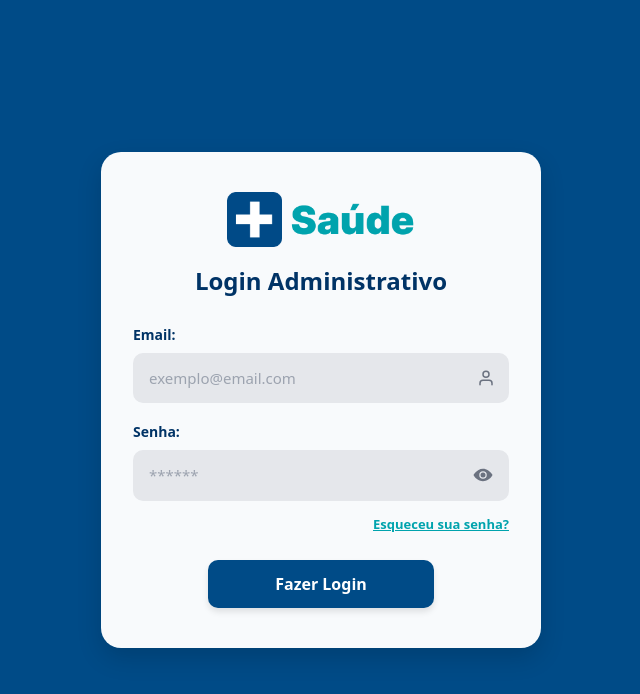
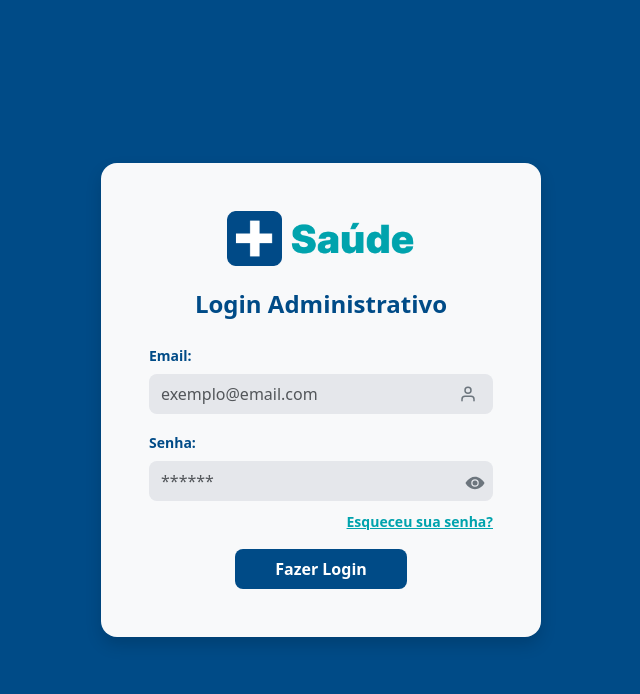
Before and after one commit to Samelafarias/Gerenciamento-de-clinicas, a React (Vite) app in the folder frontend-clinic/: page / in a window 1280 px wide. Shown: the top 694 px of the page, without its empty margins (319-959 px from the left). Built offline with nearby package versions, Linux system fonts and the light colour scheme.

Commit message:
refactor: converte Login e EmConstrucao de styled-components para Bootstrap

```diff
--- a/frontend-clinic/src/pages/EmConstrucao.tsx
+++ b/frontend-clinic/src/pages/EmConstrucao.tsx
@@ -1,93 +1,7 @@
 import React from "react";
-import styled from "styled-components";
 import { FiArrowLeft } from "react-icons/fi";
 import { FaTools } from "react-icons/fa";
 import { useNavigate } from "react-router-dom";
-
-const Container = styled.div`
-  display: flex;
-  flex-direction: column;
-  align-items: center;
-  justify-content: center;
-  min-height: 100dvh;
-  width: 100%;
-  text-align: center;
-  padding: 24px 16px;
-  background-color: #f9fafb;
-  box-sizing: border-box;
-`;
-
-const IconWrapper = styled.div`
-  background-color: #e0f7fa;
-  color: #00a3ad;
-  width: 100px;
-  height: 100px;
-  border-radius: 50%;
-  display: flex;
-  align-items: center;
-  justify-content: center;
-  margin-bottom: 24px;
-  font-size: 48px;
-  box-shadow: 0 4px 15px rgba(36, 210, 233, 0.2);
-
-  @media (max-width: 768px) {
-    width: 80px;
-    height: 80px;
-    font-size: 36px;
-    margin-bottom: 20px;
-  }
-`;
-
-const Title = styled.h1`
-  font-size: 28px;
-  color: #004B87;
-  margin-bottom: 12px;
-  font-weight: 700;
-
-  @media (max-width: 768px) {
-    font-size: 22px;
-  }
-`;
-
-const Description = styled.p`
-  font-size: 16px;
-  color: #6b7280;
-  max-width: 450px;
-  width: 100%;
-  line-height: 1.6;
-  margin-bottom: 32px;
-
-  @media (max-width: 768px) {
-    font-size: 14px;
-    margin-bottom: 24px;
-  }
-`;
-
-const BackButton = styled.button`
-  display: flex;
-  align-items: center;
-  justify-content: center;
-  gap: 10px;
-  background-color: #004B87;
-  color: white;
-  border: none;
-  padding: 12px 24px;
-  border-radius: 8px;
-  font-weight: 600;
-  cursor: pointer;
-  transition: all 0.2s ease;
-
-  &:hover {
-    background-color: #00143a;
-    transform: translateY(-2px);
-  }
-
-  @media (max-width: 768px) {
-    width: 100%;
-    max-width: 300px;
-    padding: 14px 20px;
-  }
-`;
 
 interface Props {
   modulo?: string;
@@ -106,22 +20,46 @@ const EmConstrucao: React.FC<Props> = ({ modulo = "esta página", onVoltar }) =>
   };
 
   return (
-    <Container>
-      <IconWrapper>
+    <div
+      className="d-flex flex-column align-items-center justify-content-center text-center p-3 p-sm-4"
+      style={{ minHeight: "100dvh", width: "100%", backgroundColor: "#f9fafb" }}
+    >
+      <div
+        className="d-flex align-items-center justify-content-center rounded-circle mb-4"
+        style={{
+          width: 100,
+          height: 100,
+          backgroundColor: "#e0f7fa",
+          color: "#00a3ad",
+          fontSize: "48px",
+          boxShadow: "0 4px 15px rgba(36, 210, 233, 0.2)",
+        }}
+      >
         <FaTools />
-      </IconWrapper>
+      </div>
 
-      <Title>Em Construção</Title>
-      <Description>
+      <h1 className="fw-bold mb-3" style={{ fontSize: "28px", color: "#004B87" }}>
+        Em Construção
+      </h1>
+
+      <p
+        className="text-secondary mb-4"
+        style={{ fontSize: "16px", maxWidth: "450px", width: "100%", lineHeight: 1.6 }}
+      >
         Estamos trabalhando arduamente para trazer as melhores funcionalidades para
         <strong> {modulo}</strong>. Em breve, esta seção estará disponível para uso.
-      </Description>
+      </p>
 
-      {/* 3. Botão sem a condição para aparecer SEMPRE */}
-      <BackButton onClick={handleAction}>
+      <button
+        onClick={handleAction}
+        className="btn d-flex align-items-center justify-content-center gap-2 fw-semibold px-4 py-3 border-0 text-white"
+        style={{ backgroundColor: "#004B87", borderRadius: "8px" }}
+        onMouseEnter={(e) => (e.currentTarget.style.backgroundColor = "#00143a")}
+        onMouseLeave={(e) => (e.currentTarget.style.backgroundColor = "#004B87")}
+      >
         <FiArrowLeft /> Voltar para o Início
-      </BackButton>
-    </Container>
+      </button>
+    </div>
   );
 };
 
--- a/frontend-clinic/src/pages/Login.tsx
+++ b/frontend-clinic/src/pages/Login.tsx
@@ -1,187 +1,9 @@
 import React, { useState, useEffect } from "react";
-import styled from "styled-components";
 import { Link, useNavigate } from "react-router-dom";
 import Logo from "../assets/Logo.png";
 import { FiUser } from "react-icons/fi";
 import { IoEye, IoEyeOff } from "react-icons/io5";
 import { autenticar, getUsuarioLogado } from "../hooks/useAuth";
-
-const LoginContainer = styled.div`
-  display: flex;
-  align-items: center;
-  justify-content: center;
-  min-height: 100dvh;
-  width: 100%;
-  background-color: #004b87;
-  padding: 24px 16px;
-  box-sizing: border-box;
-`;
-
-const CardForm = styled.div`
-  background-color: #f8fafc;
-  width: 100%;
-  max-width: 440px;
-  padding: 40px 32px;
-  border-radius: 20px;
-  box-shadow: 0 10px 25px rgba(0, 0, 0, 0.15);
-  box-sizing: border-box;
-  display: flex;
-  flex-direction: column;
-  align-items: center;
-
-  @media (max-width: 480px) {
-    padding: 32px 20px;
-  }
-`;
-
-const LogoImage = styled.div`
-  margin-bottom: 20px;
-  display: flex;
-  justify-content: center;
-
-  img {
-    height: 55px;
-    object-fit: contain;
-  }
-`;
-
-const Title = styled.h2`
-  color: #003366;
-  font-size: 1.5rem;
-  font-weight: 700;
-  margin: 0 0 28px 0;
-  text-align: center;
-`;
-
-const Form = styled.form`
-  width: 100%;
-  display: flex;
-  flex-direction: column;
-  gap: 18px;
-`;
-
-const FormGroup = styled.div`
-  display: flex;
-  flex-direction: column;
-  text-align: left;
-`;
-
-const Label = styled.label`
-  color: #003366;
-  font-size: 14px;
-  font-weight: 700;
-  margin-bottom: 8px;
-`;
-
-const InputWrapper = styled.div`
-  position: relative;
-  display: flex;
-  align-items: center;
-  width: 100%;
-`;
-
-const Input = styled.input`
-  width: 100%;
-  padding: 14px 42px 14px 16px;
-  border: none;
-  border-radius: 10px;
-  background-color: #e5e7eb;
-  color: #333;
-  font-size: 15px;
-  box-sizing: border-box;
-  outline: none;
-
-  &::placeholder {
-    color: #9ca3af;
-  }
-
-  &:focus {
-    background-color: #e2e8f0;
-    box-shadow: 0 0 0 2px #004b87;
-  }
-`;
-
-const IconInside = styled.span`
-  position: absolute;
-  right: 14px;
-  color: #6b7280;
-  display: flex;
-  align-items: center;
-  pointer-events: none;
-`;
-
-// Botão clicável para alternar a senha
-const TogglePasswordButton = styled.button`
-  position: absolute;
-  right: 12px;
-  background: none;
-  border: none;
-  color: #6b7280;
-  display: flex;
-  align-items: center;
-  justify-content: center;
-  padding: 4px;
-  cursor: pointer;
-  border-radius: 4px;
-  transition: color 0.2s ease;
-
-  &:hover {
-    color: #004b87;
-  }
-
-  &:focus {
-    outline: none;
-  }
-`;
-
-const ForgotPasswordLink = styled(Link)`
-  align-self: flex-end;
-  color: #00a3ad;
-  font-size: 13px;
-  font-weight: 600;
-  text-decoration: underline;
-  margin-top: -4px;
-  margin-bottom: 8px;
-
-  &:hover {
-    color: #00828a;
-  }
-`;
-
-const SubmitButton = styled.button`
-  width: 60%;
-  align-self: center;
-  padding: 12px;
-  background-color: #004b87;
-  color: #ffffff;
-  border: none;
-  border-radius: 10px;
-  font-size: 16px;
-  font-weight: 600;
-  cursor: pointer;
-  box-shadow: 0 4px 6px rgba(0, 0, 0, 0.1);
-  transition: background-color 0.2s ease, transform 0.1s ease;
-
-  &:hover {
-    background-color: #003366;
-    transform: translateY(-1px);
-  }
-
-  &:active {
-    transform: translateY(0);
-  }
-
-  @media (max-width: 480px) {
-    width: 100%;
-  }
-`;
-
-const ErrorMessage = styled.span`
-  color: #d92d20;
-  font-size: 13px;
-  font-weight: 600;
-  margin-top: -6px;
-`;
 
 const Login = () => {
   const navigate = useNavigate();
@@ -191,14 +13,18 @@ const Login = () => {
   const [erro, setErro] = useState("");
   const [carregando, setCarregando] = useState(false);
 
-  const togglePasswordVisibility = () => {
-    setShowPassword((prev) => !prev);
-  };
+  useEffect(() => {
+    if (getUsuarioLogado()) {
+      navigate("/dashboard", { replace: true });
+    }
+  }, [navigate]);
+
+  const togglePasswordVisibility = () => setShowPassword((prev) => !prev);
 
   const handleChange = (e) => {
     const { name, value } = e.target;
     setForm((prev) => ({ ...prev, [name]: value }));
-    if (erro) setErro(""); // limpa erro ao digitar de novo
+    if (erro) setErro("");
   };
 
   const handleSubmit = (e) => {
@@ -212,7 +38,6 @@ const Login = () => {
 
     setCarregando(true);
 
-    // Simula um pequeno delay de requisição, pra dar sensação de "chamada real"
     setTimeout(() => {
       const resultado = autenticar(form.email, form.senha);
 
@@ -226,76 +51,95 @@ const Login = () => {
     }, 600);
   };
 
-useEffect(() => {
-  if (getUsuarioLogado()) {
-    navigate("/dashboard", { replace: true });
-  }
-}, [navigate]);
+  return (
+    <div className="d-flex align-items-center justify-content-center min-vh-100 bg-primary-custom p-3">
+      <div
+        className="bg-light rounded-4 shadow p-4 p-sm-5 w-100"
+        style={{ maxWidth: "440px" }}
+      >
+        <div className="d-flex justify-content-center mb-4">
+          <img src={Logo} alt="Logo da Clínica Mais Saúde" style={{ height: "55px", objectFit: "contain" }} />
+        </div>
 
-  return (
-    <LoginContainer>
-      <CardForm>
-        <LogoImage>
-          <img src={Logo} alt="Logo da Clínica Mais Saúde" />
-        </LogoImage>
+        <h2 className="text-primary-custom fw-bold text-center mb-4 fs-4">
+          Login Administrativo
+        </h2>
 
-        <Title>Login Administrativo</Title>
-
-        <Form id="loginForm" onSubmit={handleSubmit} noValidate>
-          <FormGroup>
-            <Label htmlFor="email">Email:</Label>
-            <InputWrapper>
-              <Input
+        <form onSubmit={handleSubmit} noValidate>
+          <div className="mb-3 text-start">
+            <label htmlFor="email" className="form-label text-primary-custom fw-bold small">
+              Email:
+            </label>
+            <div className="position-relative">
+              <input
                 type="email"
                 id="email"
                 name="email"
+                className="form-control input-bg-custom rounded-3 py-2 pe-5"
                 placeholder="exemplo@email.com"
                 maxLength={80}
                 value={form.email}
                 onChange={handleChange}
                 required
               />
-              <IconInside>
-                <FiUser size={18} />
-              </IconInside>
-            </InputWrapper>
-          </FormGroup>
+              <FiUser
+                size={18}
+                className="position-absolute top-50 end-0 translate-middle-y me-3 text-secondary"
+              />
+            </div>
+          </div>
 
-          <FormGroup>
-            <Label htmlFor="senha">Senha:</Label>
-            <InputWrapper>
-              <Input
+          <div className="mb-2 text-start">
+            <label htmlFor="senha" className="form-label text-primary-custom fw-bold small">
+              Senha:
+            </label>
+            <div className="position-relative">
+              <input
                 type={showPassword ? "text" : "password"}
                 id="senha"
                 name="senha"
+                className="form-control input-bg-custom rounded-3 py-2 pe-5"
                 placeholder="******"
                 maxLength={50}
                 value={form.senha}
                 onChange={handleChange}
                 required
               />
-              <TogglePasswordButton
+              <button
                 type="button"
                 onClick={togglePasswordVisibility}
                 title={showPassword ? "Ocultar senha" : "Mostrar senha"}
+                className="btn position-absolute top-50 end-0 translate-middle-y me-1 text-secondary p-1 border-0"
               >
                 {showPassword ? <IoEyeOff size={20} /> : <IoEye size={20} />}
-              </TogglePasswordButton>
-            </InputWrapper>
-          </FormGroup>
+              </button>
+            </div>
+          </div>
 
-          {erro && <ErrorMessage role="alert">{erro}</ErrorMessage>}
+          {erro && (
+            <div className="text-danger small fw-semibold mb-2" role="alert">
+              {erro}
+            </div>
+          )}
 
-          <ForgotPasswordLink to="/em-construcao">
-            Esqueceu sua senha?
-          </ForgotPasswordLink>
+          <div className="text-end mb-3">
+            <Link to="/em-construcao" className="link-accent small text-decoration-underline">
+              Esqueceu sua senha?
+            </Link>
+          </div>
 
-          <SubmitButton type="submit" disabled={carregando}>
-            {carregando ? "Entrando..." : "Fazer Login"}
-          </SubmitButton>
-        </Form>
-      </CardForm>
-    </LoginContainer>
+          <div className="text-center">
+            <button
+              type="submit"
+              disabled={carregando}
+              className="btn btn-primary-custom rounded-3 fw-semibold px-4 py-2 w-50 w-sm-auto"
+            >
+              {carregando ? "Entrando..." : "Fazer Login"}
+            </button>
+          </div>
+        </form>
+      </div>
+    </div>
   );
 };
 
```
